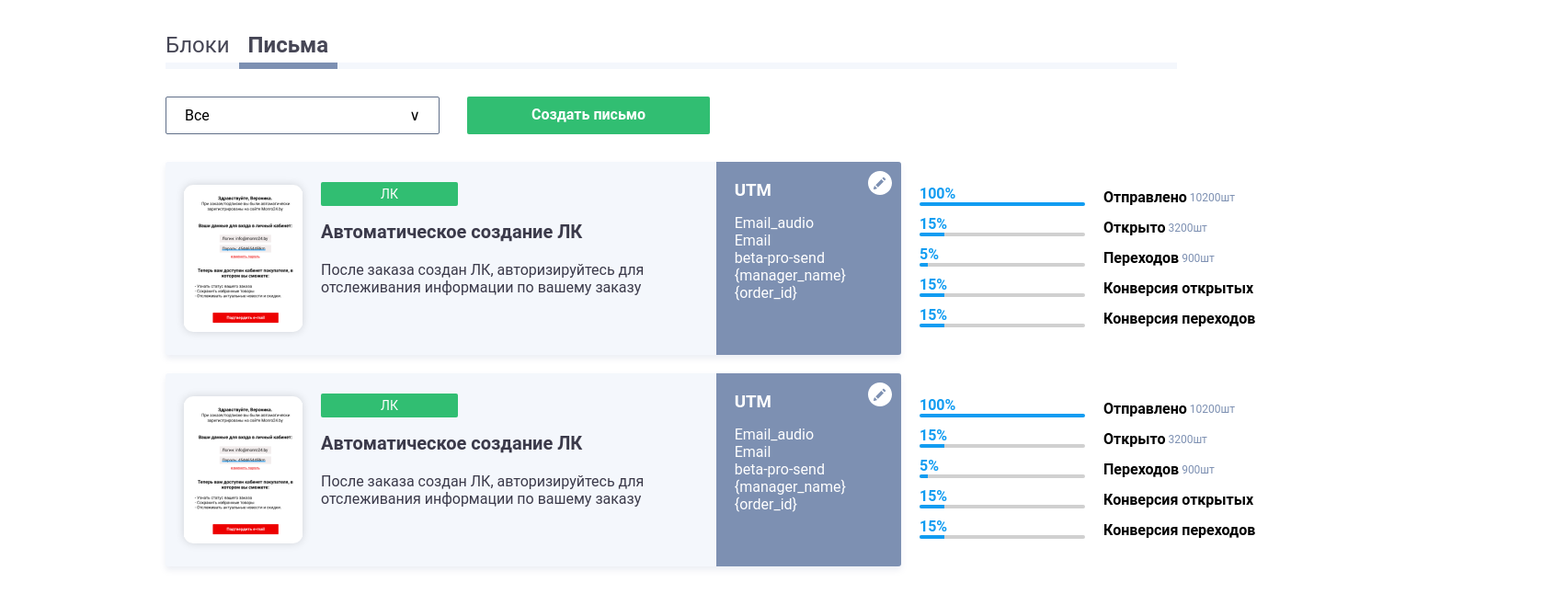
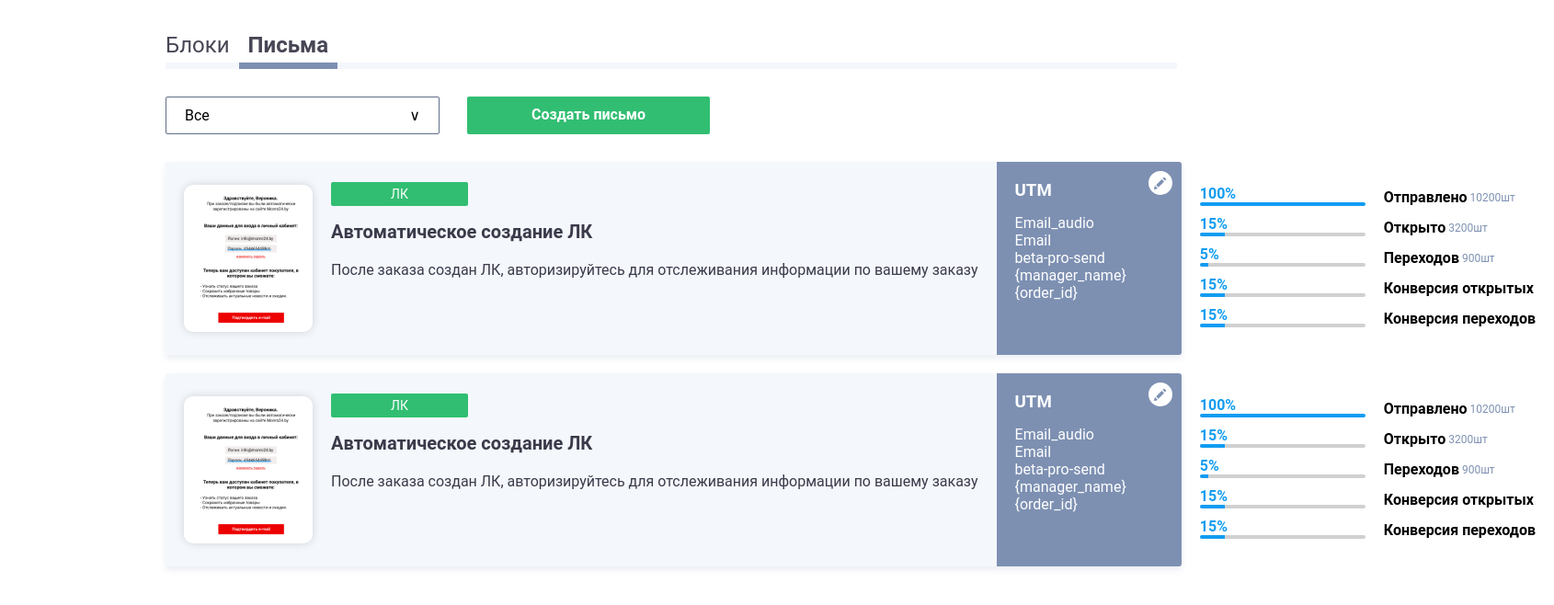
Before and after one commit to ValentineKhvalko/Kiryan, a plain HTML site: page index.html in a window 1280 px wide. Shown: the whole page at 92% size, 1690 px wide, since content can reach past the window. Drawn offline with Linux system fonts and the light colour scheme.

Commit message:
feat: third page v-2

```diff
--- a/index.html
+++ b/index.html
@@ -25,6 +25,7 @@
     <div class='letters'>
       <div class='letterAndStatistics'>
         <div class='letter'>
+          <div class='letterInfo'>
             <div class='imgInfo'>
               <img src='./image 6.png' alt='img'>
             </div>
@@ -32,6 +33,7 @@
               <span class='btnLK'>ЛК</span>
               <h3>Автоматическое создание ЛК</h3>
               <p>После заказа создан ЛК, авторизируйтесь для отслеживания информации по вашему заказу</p>
+            </div>
           </div>
           <div class='UTM'>
             <div class='pancil'>
@@ -101,6 +103,7 @@
       </div>
       <div class='letterAndStatistics'>
         <div class='letter'>
+          <div class='letterInfo'>
             <div class='imgInfo'>
               <img src='./image 6.png' alt='img'>
             </div>
@@ -108,6 +111,7 @@
               <span class='btnLK'>ЛК</span>
               <h3>Автоматическое создание ЛК</h3>
               <p>После заказа создан ЛК, авторизируйтесь для отслеживания информации по вашему заказу</p>
+            </div>
           </div>
           <div class='UTM'>
             <div class='pancil'>
--- a/style.css
+++ b/style.css
@@ -72,7 +72,12 @@ body {
   border-radius: 3px;
   color: #3B3A4A;
   overflow: hidden;
-  flex: 0 0 800px;
+  justify-content: space-between;
+  flex: 1 0 auto;
+}
+
+.letterInfo {
+  display: flex;
 }
 
 .imgInfo {
```
Lines whose indentation alone changed are shown as unchanged.
